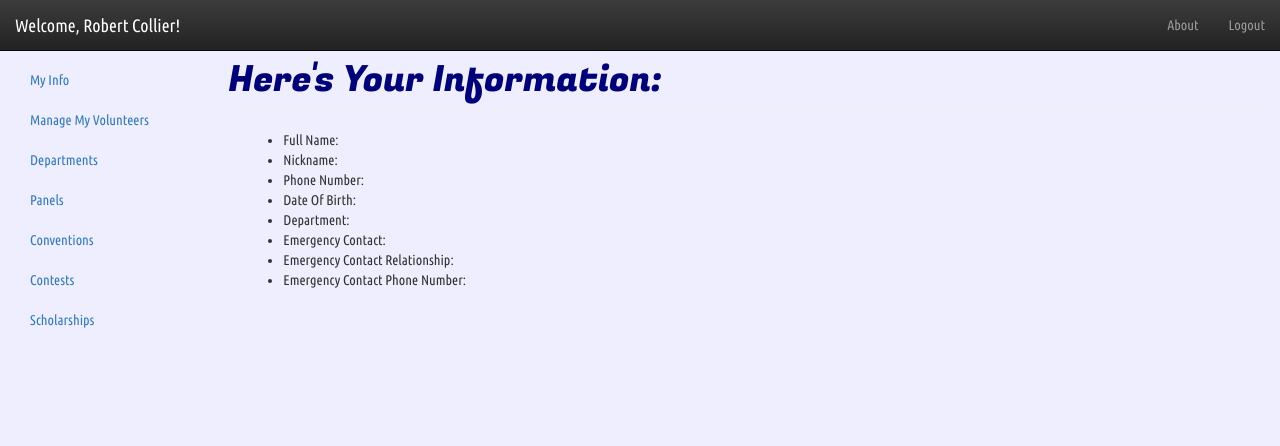
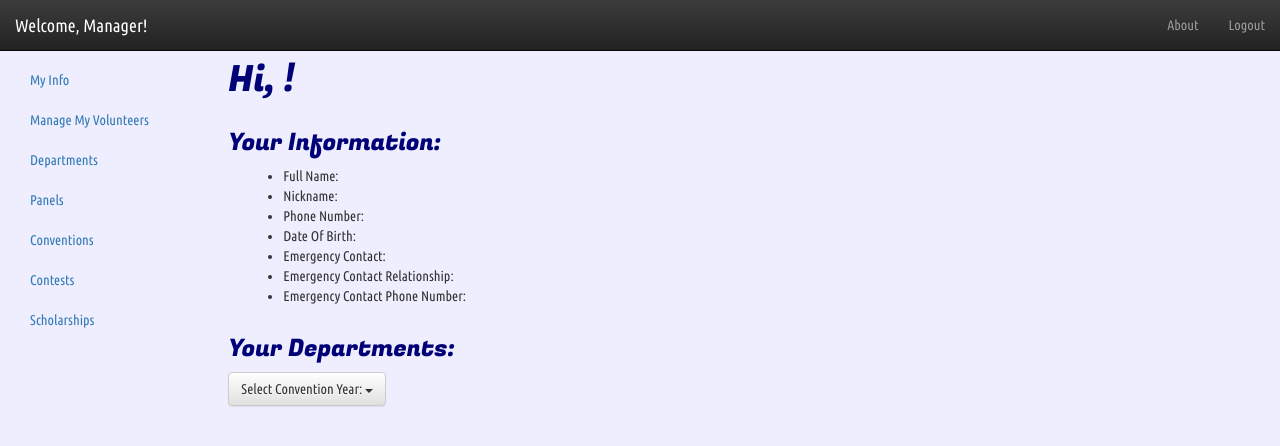
Before and after one commit to kaunder/otafest_database, a PHP site: page /dashboard.php in a window 1280 px wide. Shown: the top 446 px of the page. Run offline with PHP 8.4, Linux system fonts and the light colour scheme; the visitor is signed in with stand-in values (Sample User, id 1); tables that the repository leaves empty or names only in its code hold one stand-in row (values such as "Sample post"); data that the repository does not hold is empty; some libraries are stand-ins or nearby versions.

Commit message:
Add display volunteer info, display volunteer departments by convention year

```diff
--- a/dashboard.php
+++ b/dashboard.php
@@ -17,8 +17,28 @@
     <!-- Bootstrap core CSS -->
     <link href="../../dist/css/bootstrap.min.css" rel="stylesheet">
 
+ <!--Include bootstrap stuff for fancy stylz -->
+
+ <!-- Latest compiled and minified CSS -->
+ <link rel="stylesheet" href="/css/bootstrap.min.css">
+
+ <!-- Optional theme -->
+ <link rel="stylesheet" href="/css/bootstrap-theme.min.css">
+
+ <!-- Load jquery for no good reason other than bootstrap complaining-->
+ <script src="/js/jquery-1.11.2.min.js"></script>
+
+ <!-- Latest compiled and minified JavaScript -->
+ <script src="/js/bootstrap.min.js"></script>
+
+
     <!-- Custom styles for this template -->
     <link href="dashboard.css" rel="stylesheet">
+    <link href='http://fonts.googleapis.com/css?family=Ubuntu+Condensed' rel='stylesheet' type='text/css'>
+    <link href='http://fonts.googleapis.com/css?family=Fugaz+One' rel='stylesheet' type='text/css'>
+    <link rel="stylesheet" type="text/css" href="otatheme.css">
+
+
 
     <!-- Just for debugging purposes. Don't actually copy these 2 lines! -->
     <!--[if lt IE 9]><script src="../../assets/js/ie8-responsive-file-warning.js"></script><![endif]-->
@@ -55,7 +75,7 @@
    //3.1.1 Assigning posted values to variables.
    $username = $_POST['username'];
    $password = $_POST['password'];
-
+   //$accesslev = $_POST['accesslev'];
 
 
    //3.1.2 Checking the values are existing in the database or not
@@ -107,6 +127,7 @@
 //3.1.4 if the user is logged in Greets the user with message
 if (isset($_SESSION['username'])){
 $username = $_SESSION['username'];
+$accesslev=$_SESSION['accesslev'];
 
 //Set $usertitle string based on user's access level
 if($accesslev==2){
@@ -163,10 +184,37 @@
         </div>
 
 	<div class="col-sm-9 col-md-10 main">
-          <h1 class="page-header">Here's Your Information:</h1>
-	  <div class="container-fluid">
+
+	<h1 class="page-header">Hi, <?php echo getVolName($username);?>!</h1>
+
+          <h3>Your Information:</h3>
+
+	  <div class="container-fluid voffset">
 	       <?php
-		echo getVolInfo($username);
+	       echo getVolInfo($username);
+
+	       ?>
+	  </div>
+
+
+	   <h3> Your Departments:</h3>
+	  <!-- Single button -->
+	  <div class="btn-group">
+	    <button type="button" class="btn btn-default dropdown-toggle" data-toggle="dropdown" aria-expanded="false">
+	        Select Convention Year: <span class="caret"></span>
+		  </button>
+		    <ul class="dropdown-menu" role="menu">
+		    	<?php echo getConvoYears();?>
+		    </ul>
+	   </div>
+
+
+	  <div class="container-fluid voffset">
+	       <?php
+	       if(isset($_GET['convoyear'])){
+		   $convoyear = $_GET['convoyear'];
+		echo getVolDeptsByYear($username, $convoyear);
+		}
 	       ?>
 	  </div>
         </div>
@@ -185,6 +233,11 @@
   </body>
 </html>
 
+<html>
+    <head>
+        <title>
+	  Otafest Volunteer Database - Login
+	</title>
 
 
 
@@ -192,34 +245,6 @@
 
 
 
-<html>
-    <head>
-        <title>
-	  Otafest Volunteer Database - Login
-	</title>
-
-
-<!--Include bootstrap stuff for fancy stylz -->
-
-<!-- Latest compiled and minified CSS -->
-<link rel="stylesheet" href="/css/bootstrap.min.css">
-
-<!-- Optional theme -->
-<link rel="stylesheet" href="/css/bootstrap-theme.min.css">
-
-<!-- Load jquery for no good reason other than bootstrap complaining-->
-<script src="/js/jquery-1.11.2.min.js"></script>
-
-<!-- Latest compiled and minified JavaScript -->
-<script src="/js/bootstrap.min.js"></script>
-
-
-
-
-
-	<link href='http://fonts.googleapis.com/css?family=Ubuntu+Condensed' rel='stylesheet' type='text/css'>
-	<link href='http://fonts.googleapis.com/css?family=Fugaz+One' rel='stylesheet' type='text/css'>
-	<link rel="stylesheet" type="text/css" href="otatheme.css">
 
 
     </head>
--- a/otafunctions.php
+++ b/otafunctions.php
@@ -98,7 +98,6 @@
 		$temp.="<li> Nickname: ".$vol['nickName']."</li>";
 		$temp.="<li> Phone Number: ".$vol['phoneNumber']."</li>";
 		$temp.="<li>Date Of Birth: ".$vol['date_of_birth']."</li>";
-		$temp.="<li>Department: ".$vol['dept_name']."</li>";
 		$temp.="<li>Emergency Contact: ".$vol['contact_name']."</li>";
 		$temp.="<li>Emergency Contact Relationship: ".$vol['relationship']."</li>";
 		$temp.="<li>Emergency Contact Phone Number: ".$vol['phone_num']."</li>";
@@ -106,6 +105,74 @@
 
 	 	return $temp;
 		}
+}
+
+/*
+*Return all departments worked by a volunteer for a given convention year
+*/
+function getVolDeptsByYear($username, $convoyear){
+
+	 //call SQL fxn to perform the query, store returned string
+	 $sql = SQLgetVolDeptsByYear();
+
+	//Conncet to database
+ 	 $con = connectToDB();
+
+	 //On the open connection, create a prepared statement from $sql
+	 $stmt = $con->prepare($sql);
+
+	 //bind to parameter maxid the value 10, which is of type INT
+	 //this prevents little billy tables
+	 $stmt->bindParam(':userid',$username,PDO::PARAM_INT);
+	 $stmt->bindParam(':convoyr',$convoyear,PDO::PARAM_STR);
+
+	 //create a variable for the result of the query
+	 //execute the statment - returns a bool of whether successfull
+	$vols=$stmt->execute();
+
+	$temp="<ul class=vols>";
+	//$temp.="<h4>Departments Worked During $convoyear:</h4>";
+	if($vols){
+	while($dept=$stmt->fetch()){
+		//Build the formatted string to be returned
+		$deptname=$dept['dept_name'];
+		$temp.="<li> $deptname</li>";
+		}
+	}
+		$temp.="</ul>";
+		return $temp;
+}
+
+
+/*
+*Return all convention years (used for drop-down menus with list of convo years)
+*/
+function getConvoYears(){
+
+	 //call SQL fxn to perform the query, store returned string
+	 $sql = SQLgetConvoYears();
+
+	//Conncet to database
+ 	 $con = connectToDB();
+
+	 //On the open connection, create a prepared statement from $sql
+	 $stmt = $con->prepare($sql);
+
+	 //create a variable for the result of the query
+	 //execute the statment - returns a bool of whether successfull
+	$years=$stmt->execute();
+
+	$temp="";
+
+	if($years){
+		//Build the formatted string to be returned
+		while($row=$stmt->fetch()){
+			$yr=$row['convention_name'];
+			$temp.="<li><a href=\"dashboard.php?convoyear=$yr\">$yr</a></li>";
+		}
+	}
+
+return $temp;
 }
 
 /*
@@ -117,3 +184,41 @@
 	 $password = 'robertcollier';
 	 return new PDO($dsn, $username, $password);
 }
+
+/*
+*Return volunteer nickname (if exists) or first name (otherwise)
+*(For website personalization only)
+*/
+function getVolName($username){
+
+ 	 //call SQL fxn to perform the query, store returned string
+	 $sql = SQLgetVolName();
+
+	//Conncet to database
+ 	 $con = connectToDB();
+
+	 //On the open connection, create a prepared statement from $sql
+	 $stmt = $con->prepare($sql);
+
+	 //bind userid to $username
+	 $stmt->bindParam(':userid',$username,PDO::PARAM_INT);
+
+	 //create a variable for the result of the query
+	 //execute the statment - returns a bool of whether successfull
+
+	$temp="";
+
+	if($stmt->execute()){
+		//Build the formatted string to be returned
+		$name=$stmt->fetch();
+
+		//If user has a nickname, return that
+		if(!is_null($name['nickname'])){
+			$temp=$name['nickname'];
+		}else{
+			//Otherwise, return the user's first name
+			$temp=$name['firstName'];
+		}
+	}
+	return $temp;
+}
--- a/otatheme.css
+++ b/otatheme.css
@@ -2,7 +2,20 @@
     color:#007;
     font-family: "Fugaz One"
 }
+
+h2 {
+    color:#007;
+    font-family: "Fugaz One"
+}
+
+h3 {
+    color:#007;
+    font-family: "Fugaz One"
+}
+
 body{
     background-color:#eef;
     font-family: "Ubuntu Condensed", Arial, sans-serif
 }
+
+.voffset {margin-top:8px; }
--- a/sqlfxns.php
+++ b/sqlfxns.php
@@ -2,11 +2,11 @@
 //This file contains the SQL queries required for all functions
 //in otafunctions.php
 
-
+//Return all info for the selected volunteer
 function SQLgetVolInfo(){
 
 $sql=<<<SQL
-	SELECT V.volunteer_id, V.firstName, V.lastName, V.nickName, V.phoneNumber, V.date_of_birth, W.dept_name, E.contact_name, E.phone_num, E.relationship
+	SELECT V.volunteer_id, V.firstName, V.lastName, V.nickName, V.phoneNumber, V.date_of_birth, E.contact_name, E.phone_num, E.relationship
 	FROM Volunteer V LEFT OUTER JOIN EmergencyContact E ON V.volunteer_id=E.volunteer_id LEFT OUTER JOIN VolunteerWorks W ON V.volunteer_id=W.volunteer_id
 	WHERE V.volunteer_id=:userid
 
@@ -15,3 +15,34 @@
 return $sql;
 
 }
+
+//Return all depts worked by a selected volunteer for a selected year
+function SQLgetVolDeptsByYear(){
+$sql=<<<SQL
+	SELECT W.dept_name
+	FROM Volunteer V LEFT OUTER JOIN VolunteerWorks W ON V.volunteer_id=W.volunteer_id
+	WHERE V.volunteer_id=:userid AND W.convention_name=:convoyr
+SQL;
+
+return $sql;
+}
+
+//Return all convention names (years)
+function SQLgetConvoYears(){
+$sql=<<<SQL
+	SELECT convention_name FROM volunteerDatabase.Convention;
+SQL;
+
+return $sql;
+}
+
+//Return volunteer nickname, firstname (used for personalization)
+function SQLgetVolName(){
+$sql=<<<SQL
+	SELECT V.firstName, V.nickname
+    	FROM Volunteer V
+    	Where V.volunteer_id=:userid
+SQL;
+
+return $sql;
+}
```
Also changed, not shown: 1 other file.
